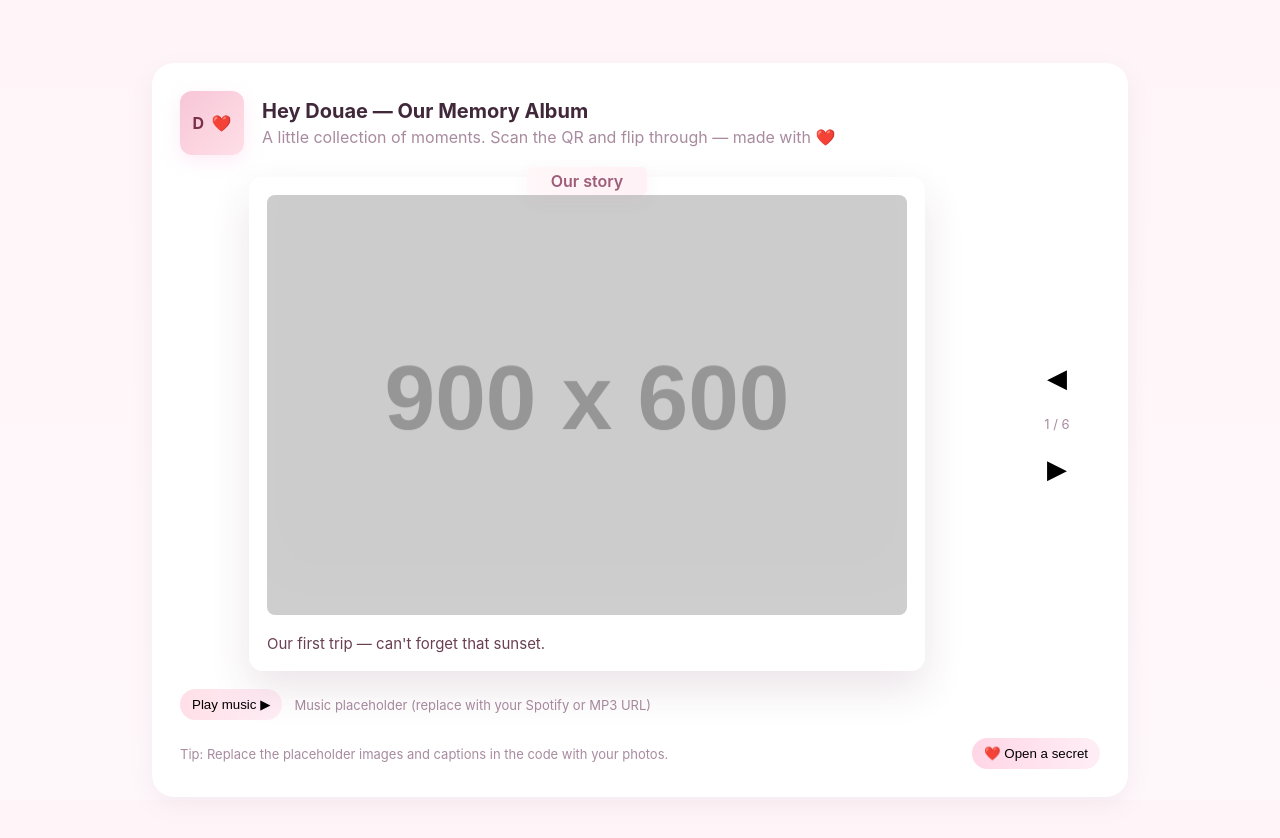
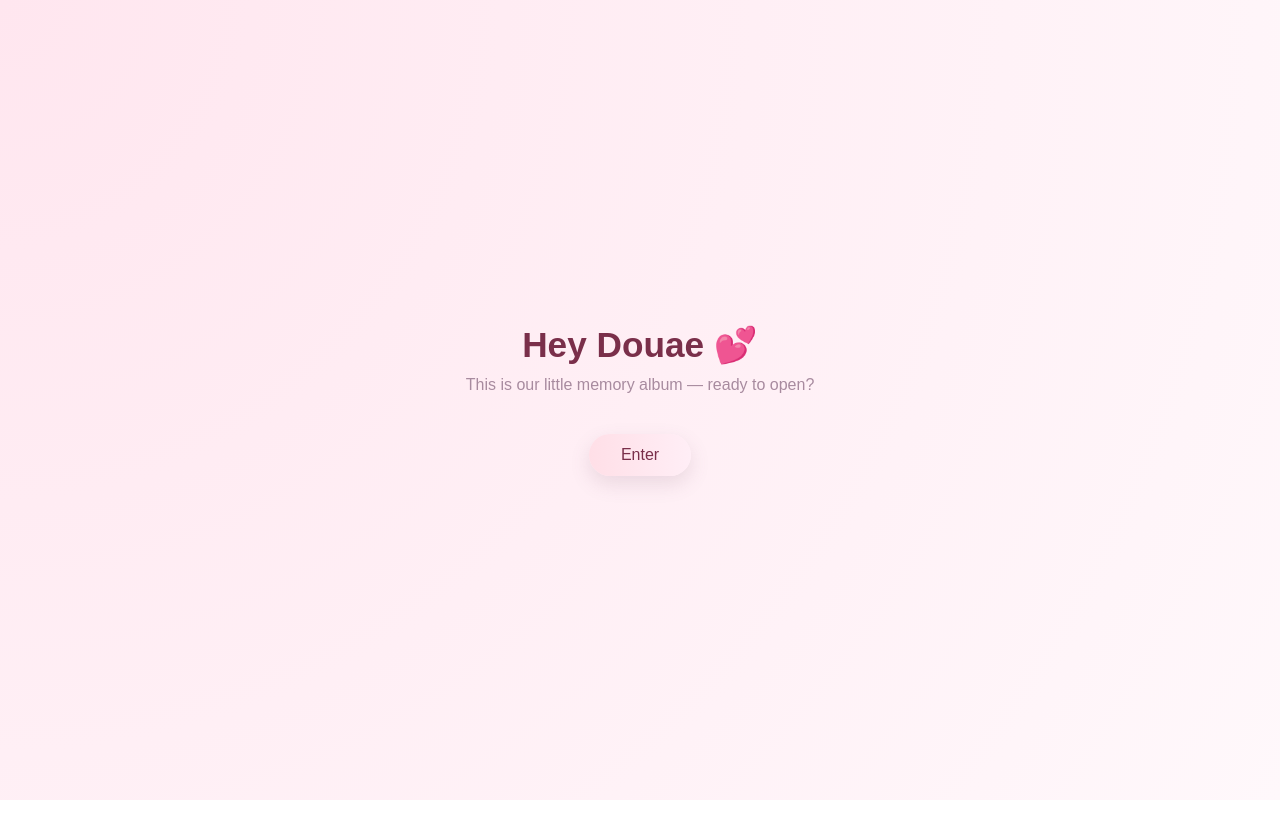
Before and after one commit to ryeggouti/X, a plain HTML site: page index.html in a window 1280 px wide. After the commit the page ends 800 px from the top, so only its background shows below. Drawn offline with Linux system fonts and the light colour scheme; placeholder pictures from the web are drawn by us.

Commit message:
Update index.html with new layout and styles
Refactor HTML structure and styling for improved layout and user experience.

```diff
--- a/index.html
+++ b/index.html
@@ -6,173 +6,192 @@
   <meta name="viewport" content="width=device-width,initial-scale=1" />
   <title>Douae — Our Memory Album</title>
   <style>
-    :root{
-      --bg:#fff8fb;
-      --card:#fff;
-      --accent:#f7c6d7;
-      --muted:#a88b9f;
+    :root {
+      --bg: #fff8fb;
+      --card: #fff;
+      --accent: #f7c6d7;
+      --muted: #a88b9f;
       --shadow: 0 8px 24px rgba(120,80,110,0.08);
-      --radius:18px;
-      font-family: Inter, ui-sans-serif, system-ui, -apple-system, "Segoe UI", Roboto, "Helvetica Neue", Arial;
+      --radius: 18px;
+      font-family: 'Poppins', sans-serif;
     }
-    html,body{height:100%;margin:0;background:linear-gradient(180deg,#fff5f8 0%,var(--bg) 100%);color:#40283a}
-    .wrap{min-height:100vh;display:flex;align-items:center;justify-content:center;padding:30px}.album{
-  width:920px;max-width:95vw;background:var(--card);border-radius:22px;padding:28px;box-shadow:var(--shadow);position:relative;overflow:hidden;
+    html, body {
+      height: 100%;
+      margin: 0;
+      background: linear-gradient(180deg,#fff5f8 0%,var(--bg) 100%);
+      color: #40283a;
+      overflow: hidden;
     }
-
-header{display:flex;gap:18px;align-items:center}
-.logo{width:64px;height:64px;border-radius:12px;background:linear-gradient(135deg,var(--accent),#ffdfe7);display:flex;align-items:center;justify-content:center;font-weight:700;color:#7a2f4a;box-shadow:0 6px 18px rgba(250,200,230,0.35)}
-h1{font-size:20px;margin:0}
-p.lead{margin:4px 0 0;color:var(--muted)}
-
-/* page card */
-.stage{margin-top:22px;display:flex;align-items:center;gap:20px}
-.frame{flex:1;display:flex;justify-content:center}
-.polaroid{width:640px;max-width:82vw;background:linear-gradient(180deg,#fff,#fff);border-radius:14px;padding:18px;padding-bottom:56px;box-shadow:0 18px 40px rgba(100,40,70,0.12);position:relative;transition:transform .45s cubic-bezier(.2,.9,.25,1)}
-.polaroid .photo{height:420px;border-radius:8px;background-size:cover;background-position:center;box-shadow:inset 0 -40px 60px rgba(255,255,255,0.05)}
-.caption{position:absolute;left:18px;right:18px;bottom:18px;font-size:15px;color:#6a3f53}
-
-/* nav */
-.nav{width:86px;display:flex;flex-direction:column;gap:12px;align-items:center}
-.btn{background:transparent;border:0;font-size:26px;padding:10px;border-radius:12px;cursor:pointer}
-.btn:active{transform:translateY(1px)}
-.page-ind{font-size:13px;color:var(--muted)}
-
-/* controls */
-.controls{display:flex;align-items:center;gap:12px;margin-top:18px}
-.play{padding:8px 12px;border-radius:999px;border:0;background:linear-gradient(90deg,#ffdfe7,#ffeef6);cursor:pointer}
-.small{font-size:13px;color:var(--muted)}
-
-/* footer */
-footer{display:flex;justify-content:space-between;align-items:center;margin-top:18px}
-.heart{background:linear-gradient(90deg,#ffd6e6,#ffeef6);border-radius:999px;padding:8px 12px;border:0}
-
-/* responsive */
-@media (max-width:780px){
-  .nav{display:none}
-  .polaroid{width:92vw;padding-bottom:72px}
-  .polaroid .photo{height:320px}
+    .intro-screen {
+      position: fixed;
+      top: 0; left: 0; right: 0; bottom: 0;
+      background: radial-gradient(circle at top left, #ffe6ef, #fff8fb);
+      display: flex;
+      flex-direction: column;
+      align-items: center;
+      justify-content: center;
+      z-index: 10;
+      transition: opacity 1s ease, transform 1s ease;
     }
-
-/* subtle fade */
-.fade{opacity:0;transform:translateY(8px)}
-.fade.in{opacity:1;transform:none;transition:all .6s cubic-bezier(.2,.9,.25,1)}
-
-/* polaroid tape */
-.tape{position:absolute;left:50%;transform:translateX(-50%);top:-10px;width:120px;height:28px;background:linear-gradient(90deg,#fff7f9,#fff1f5);border-radius:6px;box-shadow:0 6px 18px rgba(180,100,140,0.06);display:flex;align-items:center;justify-content:center;color:#9e5d78;font-weight:600}
+    .intro-screen.hidden {
+      opacity: 0;
+      transform: scale(1.1);
+      pointer-events: none;
+    }
+    .intro-title {
+      font-size: 2.2rem;
+      font-weight: 600;
+      color: #7a2f4a;
+      text-align: center;
+      animation: fadeUp 1.6s ease forwards;
+    }
+    .intro-subtitle {
+      color: var(--muted);
+      margin-top: 10px;
+      font-size: 1rem;
+      animation: fadeUp 2s ease forwards;
+    }
+    .enter-btn {
+      margin-top: 40px;
+      padding: 12px 32px;
+      border: none;
+      border-radius: 999px;
+      background: linear-gradient(90deg, #ffdfe7, #ffeef6);
+      font-size: 1rem;
+      color: #7a2f4a;
+      cursor: pointer;
+      box-shadow: 0 8px 20px rgba(120,80,110,0.15);
+      transition: transform 0.2s ease;
+    }
+    .enter-btn:hover {
+      transform: scale(1.05);
+    }
+    @keyframes fadeUp {
+      from { opacity: 0; transform: translateY(20px); }
+      to { opacity: 1; transform: none; }
+    }/* album */
+.wrap { display: none; min-height: 100vh; align-items: center; justify-content: center; padding: 30px; animation: fadeIn 1s ease forwards; }
+.wrap.visible { display: flex; }
+@keyframes fadeIn {
+  from { opacity: 0; }
+  to { opacity: 1; }
+}
+.album {
+  width: 920px; max-width: 95vw; background: var(--card); border-radius: 22px; padding: 28px; box-shadow: var(--shadow); position: relative; overflow: hidden;
+}
+header { display: flex; gap: 18px; align-items: center; }
+.logo { width: 64px; height: 64px; border-radius: 12px; background: linear-gradient(135deg,var(--accent),#ffdfe7); display: flex; align-items: center; justify-content: center; font-weight: 700; color: #7a2f4a; box-shadow: 0 6px 18px rgba(250,200,230,0.35); }
+h1 { font-size: 20px; margin: 0; }
+p.lead { margin: 4px 0 0; color: var(--muted); }
+.stage { margin-top: 22px; display: flex; align-items: center; gap: 20px; }
+.frame { flex: 1; display: flex; justify-content: center; }
+.polaroid { width: 640px; max-width: 82vw; background: #fff; border-radius: 14px; padding: 18px; padding-bottom: 56px; box-shadow: 0 18px 40px rgba(100,40,70,0.12); position: relative; transition: transform .45s cubic-bezier(.2,.9,.25,1); }
+.photo { height: 420px; border-radius: 8px; background-size: cover; background-position: center; }
+.caption { position: absolute; left: 18px; right: 18px; bottom: 18px; font-size: 15px; color: #6a3f53; }
+.nav { width: 86px; display: flex; flex-direction: column; gap: 12px; align-items: center; }
+.btn { background: transparent; border: 0; font-size: 26px; padding: 10px; border-radius: 12px; cursor: pointer; }
+.page-ind { font-size: 13px; color: var(--muted); }
+.controls { display: flex; align-items: center; gap: 12px; margin-top: 18px; }
+.play { padding: 8px 12px; border-radius: 999px; border: 0; background: linear-gradient(90deg,#ffdfe7,#ffeef6); cursor: pointer; }
+footer { display: flex; justify-content: space-between; align-items: center; margin-top: 18px; }
+.heart { background: linear-gradient(90deg,#ffd6e6,#ffeef6); border-radius: 999px; padding: 8px 12px; border: 0; }
 
   </style>
 </head>
 <body>
-  <div class="wrap">
+  <div class="intro-screen" id="intro">
+    <div class="intro-title">Hey Douae 💕</div>
+    <div class="intro-subtitle">This is our little memory album — ready to open?</div>
+    <button class="enter-btn" id="enterBtn">Enter</button>
+  </div>  <div class="wrap" id="albumWrap">
     <main class="album" role="main">
       <header>
-        <div class="logo">D &nbsp;❤️</div>
+        <div class="logo">D ❤️</div>
         <div>
           <h1>Hey Douae — Our Memory Album</h1>
-          <p class="lead">A little collection of moments. Scan the QR and flip through — made with ❤️</p>
+          <p class="lead">A little collection of moments. Flip through them with love.</p>
         </div>
-      </header><section class="stage">
+      </header>
+      <section class="stage">
         <div class="frame">
           <div class="polaroid" id="polaroid">
-        <div class="tape">Our story</div>
-        <div id="photo" class="photo" style="background-image: url('https://via.placeholder.com/900x600?text=Photo+1');"></div>
+            <div class="photo" id="photo" style="background-image:url('https://via.placeholder.com/900x600?text=Photo+1');"></div>
             <div class="caption" id="caption">Photo caption placeholder — "Our first trip"</div>
           </div>
         </div>
-
-    <aside class="nav" aria-hidden="true">
-      <button class="btn" id="prev" title="Previous">◀</button>
+        <aside class="nav">
+          <button class="btn" id="prev">◀</button>
           <div class="page-ind" id="pageInd">1 / 6</div>
-      <button class="btn" id="next" title="Next">▶</button>
+          <button class="btn" id="next">▶</button>
         </aside>
       </section>
-
       <div class="controls">
         <button class="play" id="playBtn">Play music ▶</button>
         <div class="small">Music placeholder (replace with your Spotify or MP3 URL)</div>
       </div>
+      <footer>
+        <div class="small">Tip: Replace the placeholder images and captions with your photos.</div>
+        <button class="heart" id="secretBtn">❤️ Secret</button>
+      </footer>
+      <audio id="bgAudio" loop preload="none">
+        <source src="https://example.com/placeholder-music.mp3" type="audio/mpeg">
+      </audio>
+    </main>
+  </div>  <script>
+    // intro animation
+    const intro = document.getElementById('intro');
+    const albumWrap = document.getElementById('albumWrap');
+    const enterBtn = document.getElementById('enterBtn');
+    enterBtn.addEventListener('click', () => {
+      intro.classList.add('hidden');
+      setTimeout(()=>{
+        intro.style.display='none';
+        albumWrap.classList.add('visible');
+      },900);
+    });
 
-  <footer>
-    <div class="small">Tip: Replace the placeholder images and captions in the code with your photos.</div>
-    <button class="heart" id="secretBtn">❤️ Open a secret</button>
-  </footer>
-
-  <!-- hidden audio element (placeholder) -->
-  <audio id="bgAudio" loop preload="none">
-    <!-- Replace the src with your MP3 file URL or remove the element to use Spotify embed instead -->
-    <source src="https://example.com/placeholder-music.mp3" type="audio/mpeg">
-    Your browser does not support the audio element.
-  </audio>
-
-</main>
-
-  </div>  <script>
-    // pages data (placeholders). Replace URLs and captions with your images & captions.
     const pages = [
-      {img: 'https://via.placeholder.com/900x600?text=Photo+1', caption: 'Our first trip — can\'t forget that sunset.'},
+      {img: 'https://via.placeholder.com/900x600?text=Photo+1', caption: 'Our first trip — that sunset.'},
       {img: 'https://via.placeholder.com/900x600?text=Photo+2', caption: 'That silly market day we got lost.'},
       {img: 'https://via.placeholder.com/900x600?text=Photo+3', caption: 'Laughing until midnight.'},
       {img: 'https://via.placeholder.com/900x600?text=Photo+4', caption: 'The little cafe where we talked for hours.'},
       {img: 'https://via.placeholder.com/900x600?text=Photo+5', caption: 'A quiet morning, coffee and your smile.'},
-      {img: 'https://via.placeholder.com/900x600?text=Photo+6', caption: 'Here\'s to the next chapter...'
-      }
+      {img: 'https://via.placeholder.com/900x600?text=Photo+6', caption: 'Here\'s to the next chapter...'}
     ];
 
     let index = 0;
     const photoEl = document.getElementById('photo');
     const captionEl = document.getElementById('caption');
     const pageInd = document.getElementById('pageInd');
-    const polaroid = document.getElementById('polaroid');
     const prev = document.getElementById('prev');
     const next = document.getElementById('next');
 
-    function render(){
-      // flip animation
-      polaroid.classList.remove('in');
-      polaroid.style.transform = 'perspective(900px) rotateY(20deg) scale(.98)';
+    function render() {
+      photoEl.style.opacity = 0;
       setTimeout(()=>{
         photoEl.style.backgroundImage = `url('${pages[index].img}')`;
         captionEl.textContent = pages[index].caption;
         pageInd.textContent = `${index+1} / ${pages.length}`;
-        polaroid.style.transform = '';
-        polaroid.classList.add('in');
-      },180);
+        photoEl.style.opacity = 1;
+      },250);
     }
 
     prev.addEventListener('click', ()=>{ index = (index-1+pages.length)%pages.length; render(); });
     next.addEventListener('click', ()=>{ index = (index+1)%pages.length; render(); });
 
-    // keyboard support
-    window.addEventListener('keydown', e=>{
-      if(e.key === 'ArrowRight' || e.key === 'd') next.click();
-      if(e.key === 'ArrowLeft' || e.key === 'a') prev.click();
-    })
-
-    // init
-    setTimeout(()=>{ polaroid.classList.add('in'); },80);
-    render();
-
-    // audio controls
     const audio = document.getElementById('bgAudio');
     const playBtn = document.getElementById('playBtn');
     let playing = false;
     playBtn.addEventListener('click', async ()=>{
-      if(!playing){
-        try{ await audio.play(); playing = true; playBtn.textContent = 'Pause music ⏸'; }
-        catch(e){ alert('Autoplay blocked by browser — tap play again or replace with a Spotify embed.'); }
-      } else { audio.pause(); playing = false; playBtn.textContent = 'Play music ▶'; }
+      if(!playing){ await audio.play(); playing = true; playBtn.textContent = 'Pause music ⏸'; }
+      else { audio.pause(); playing = false; playBtn.textContent = 'Play music ▶'; }
     });
 
-    // secret easter egg
     const secretBtn = document.getElementById('secretBtn');
     secretBtn.addEventListener('click', ()=>{
-      const msg = `Douae — every page is a small promise: more laughter, more adventures, more quiet mornings together. I love you.`;
-      alert(msg);
+      alert('Douae — every page is a promise of laughter, adventures, and love. ❤️');
     });
 
-    // helper: replace content quickly from console (optional)
-    // Example: window.updatePage(0, 'https://yourlink.jpg', 'Caption for photo 1')
-    window.updatePage = (i, img, cap) => { if(pages[i]){ pages[i].img = img; pages[i].caption = cap; if(i===index) render(); } };
+    render();
   </script></body>
 </html>
```
Lines whose indentation alone changed are shown as unchanged.
